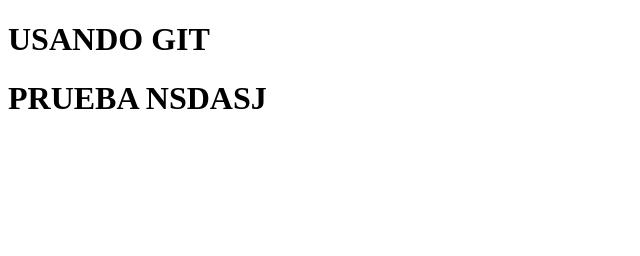
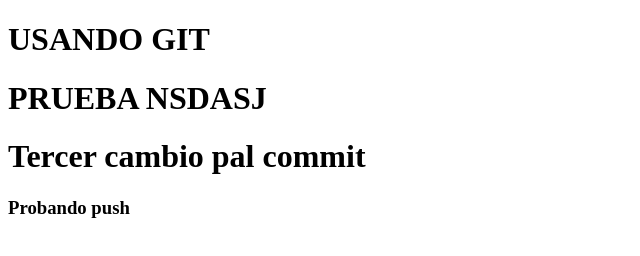
Before and after one commit to LadyAralin/usandoGithub1, a plain HTML site: page index.html in a window 1280 px wide. Shown: the whole page, without its empty margins (0-640 px from the left). Drawn offline with Linux system fonts and the light colour scheme.

Commit message:
3er Commit

```diff
--- a/index.html
+++ b/index.html
@@ -9,5 +9,7 @@
 <body>
     <h1>USANDO GIT</h1>
     <h1>PRUEBA NSDASJ</h1>
+    <h1>Tercer cambio pal commit</h1>
+    <h3>Probando push</h3>
 </body>
 </html>
```
